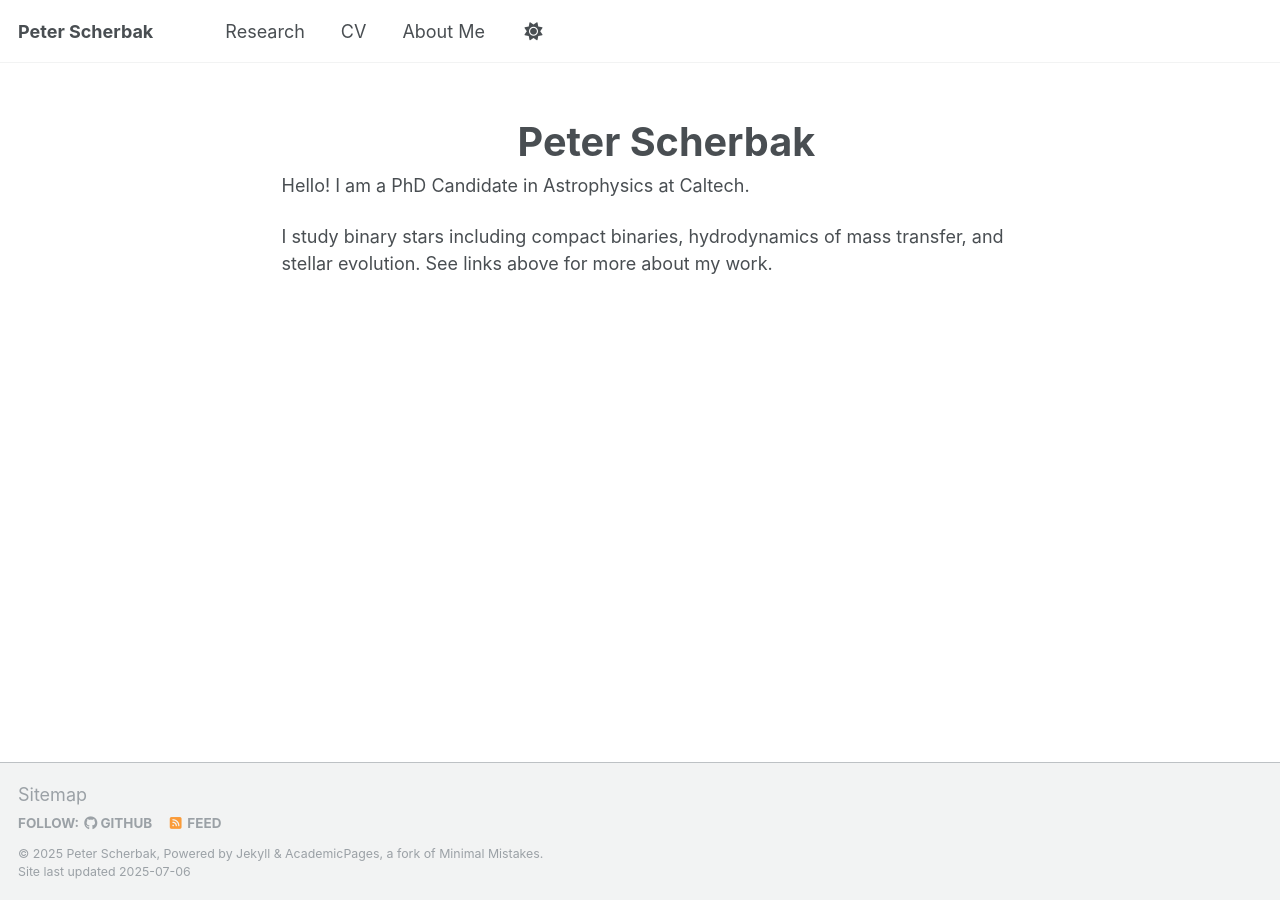
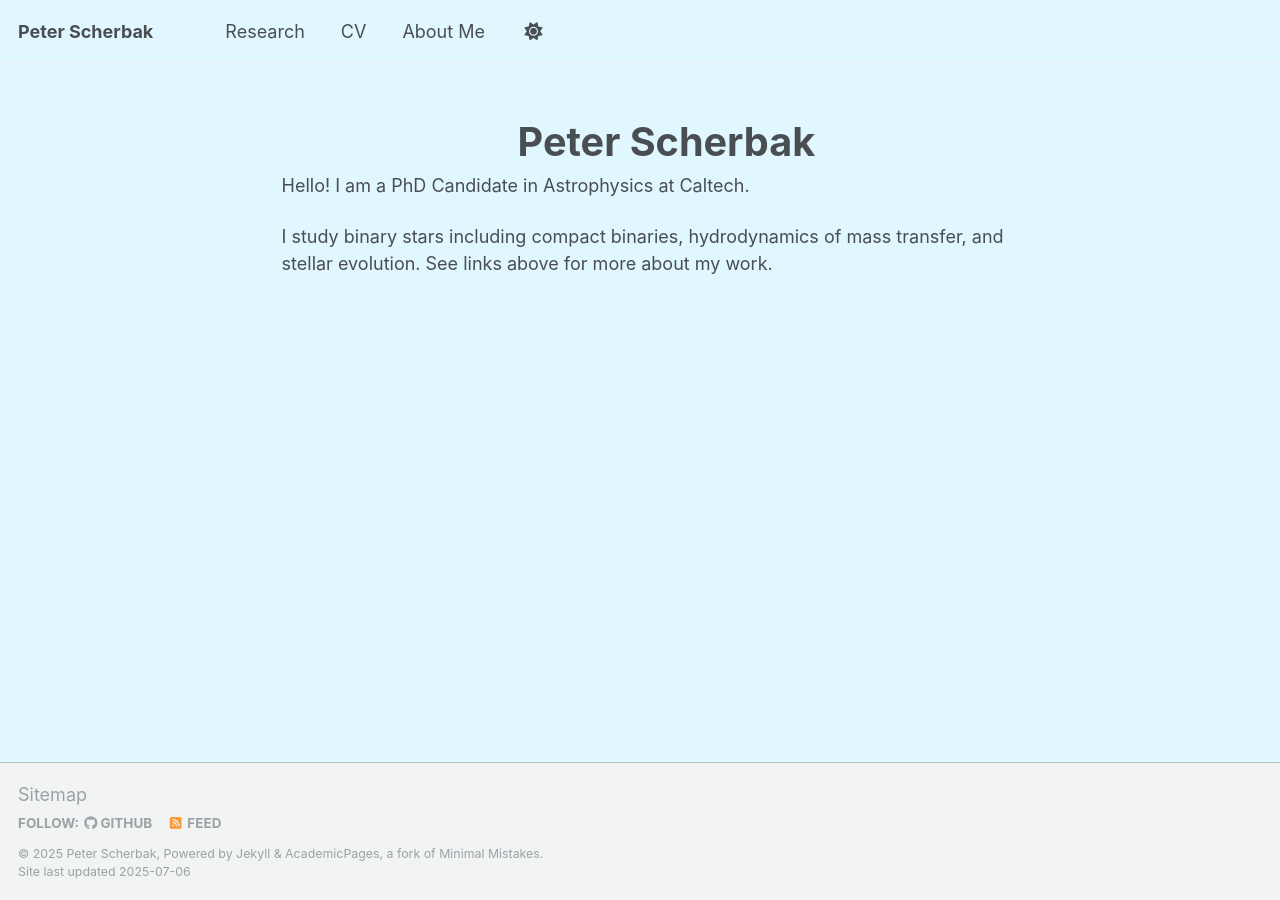
Before and after one commit to peterscherbak/peterscherbak.github.io, a Jekyll site: the page built from _pages/about.md, in a window 1280 px wide. Built offline with Jekyll 4.4.1, drawn with Linux system fonts in a browser that asks for light colours; a script that is not in the unit is left out.

Commit message:
Update _default.scss

```diff
--- a/_sass/theme/_default.scss
+++ b/_sass/theme/_default.scss
@@ -8,6 +8,9 @@ $dark-gray                  : mix(#000, $gray, 40%);
 $darker-gray                : mix(#000, $gray, 60%);
 $light-gray                 : #9ba1a6;
 $lighter-gray               : mix(#fff, $gray, 90%);
+
+$light-blue                 : #e0f7ff;
+
 
 /* Color codes used for the site */
 $danger-color               : #ee5f5b;
@@ -28,8 +31,8 @@ $sidebar-screen-min-width   : 1024px;
 
 /* Default light theme for the site */
 :root {
-    --global-base-color                 : #{$gray};
-    --global-bg-color                   : #fff;
+    --global-base-color                 : #{$light-blue};
+    --global-bg-color                   : #{$light-blue};
     --global-footer-bg-color            : #f2f3f3;
     --global-border-color               : #{$lighter-gray};
     --global-dark-border-color          : #bdc1c4;
```
